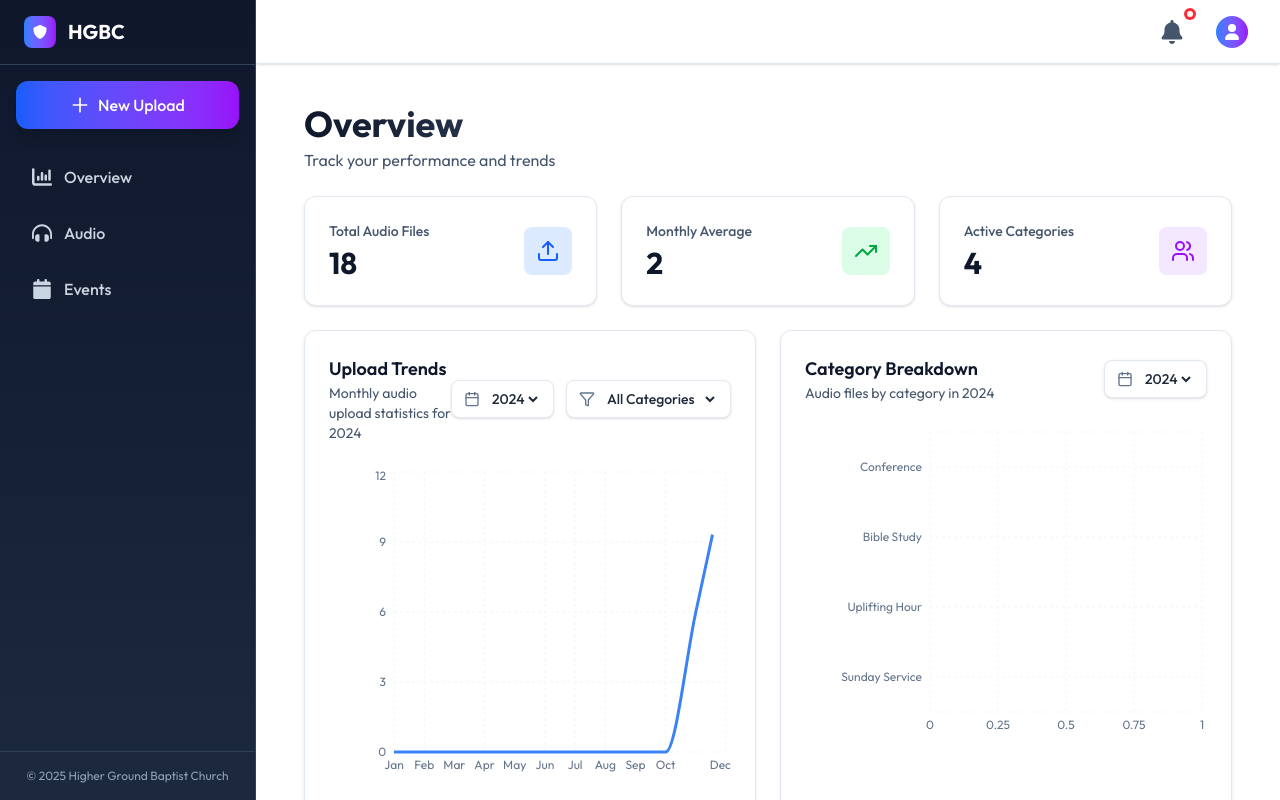
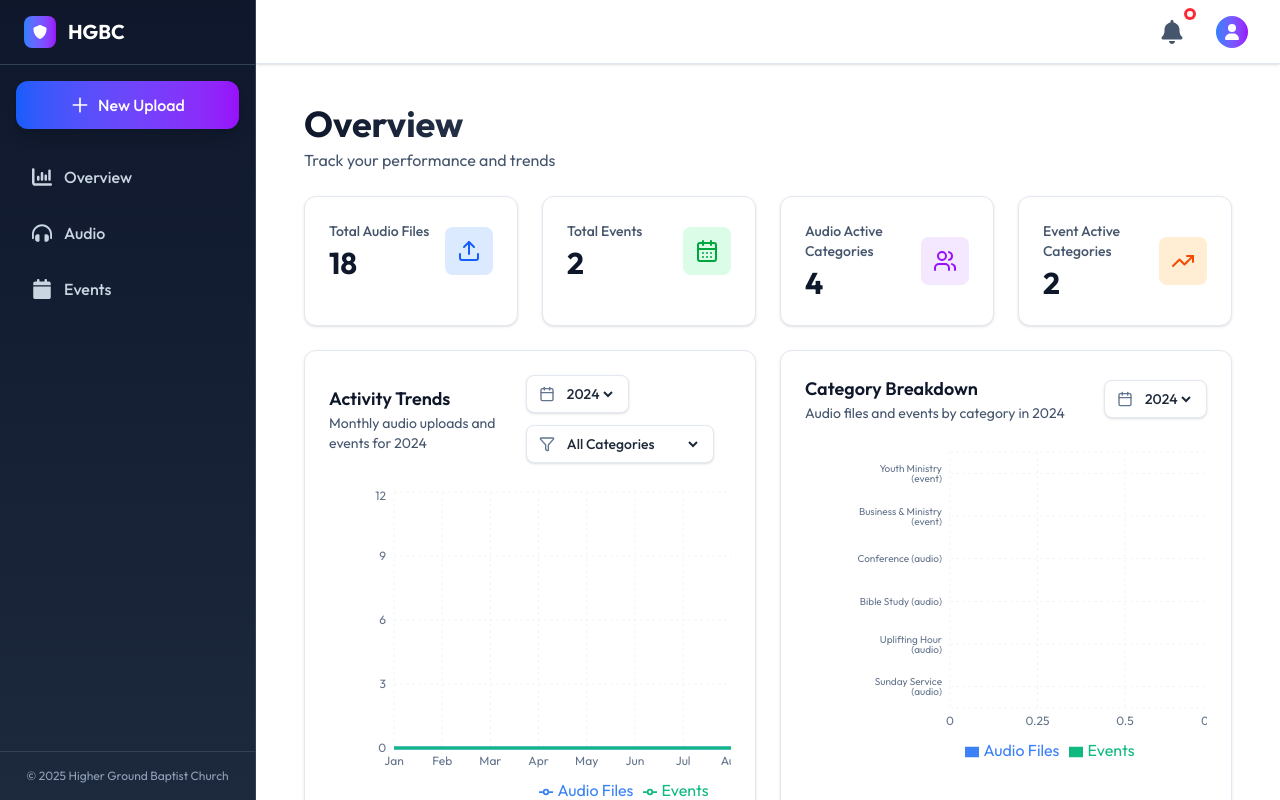
Before and after one commit to oluwaseyipd/hgbcinfluencers, a React (Vite) app: page /admin in a window 1280 px wide. Built offline with nearby package versions, Linux system fonts and the light colour scheme.

Commit message:
Added Event to overview and made chart responsive

```diff
--- /dev/null
+++ b/src/constants/dashboardEvents.jsx
@@ -0,0 +1,98 @@
+  // Mock events data
+  export const events = [
+    {
+      id: 1,
+      title: "Annual Leadership Conference 2025",
+      speaker: "Dr. John Maxwell",
+      type: "Conference",
+      date: "2025-07-15",
+      time: "09:00",
+      location: "Lagos Conference Center",
+      price: "₦25,000",
+      attendees: 250,
+      maxAttendees: 500,
+      status: "upcoming",
+      color: "blue",
+      description: "Join us for an inspiring leadership conference that will transform your ministry approach.",
+      image: "https://images.unsplash.com/photo-1540575467063-178a50c2df87?w=400&h=200&fit=crop"
+    },
+    {
+      id: 2,
+      title: "Youth Revival Night",
+      speaker: "Pastor Sarah Johnson",
+      type: "Revival",
+      date: "2025-06-20",
+      time: "18:00",
+      location: "Main Auditorium",
+      price: "Free",
+      attendees: 180,
+      maxAttendees: 300,
+      status: "upcoming",
+      color: "purple",
+      description: "A powerful night of worship and revival specifically designed for young people.",
+      image: "https://images.unsplash.com/photo-1511632765486-a01980e01a18?w=400&h=200&fit=crop"
+    },
+    {
+      id: 3,
+      title: "Community Outreach Program",
+      speaker: "Pastor Michael Brown",
+      type: "Evangelism",
+      date: "2025-08-10",
+      time: "14:00",
+      location: "City Center Plaza",
+      price: "₦5,000",
+      attendees: 95,
+      maxAttendees: 200,
+      status: "upcoming",
+      color: "green",
+      description: "Reaching out to our community with love and the gospel message.",
+      image: "https://images.unsplash.com/photo-1559027615-cd4628902d4a?w=400&h=200&fit=crop"
+    },
+    {
+      id: 4,
+      title: "Leadership Training Workshop",
+      speaker: "Dr. Patricia Williams",
+      type: "Leadership Training",
+      date: "2025-05-25",
+      time: "10:00",
+      location: "Training Hall B",
+      price: "₦15,000",
+      attendees: 45,
+      maxAttendees: 50,
+      status: "almost-full",
+      color: "orange",
+      description: "Intensive training program for emerging leaders in ministry.",
+      image: "https://images.unsplash.com/photo-1552664730-d307ca884978?w=400&h=200&fit=crop"
+    }
+  ];
+
+  export const colorMap = {
+    blue: {
+      bg: 'bg-blue-100',
+      text: 'text-blue-700',
+      border: 'border-blue-200',
+      gradient: 'from-blue-500 to-blue-600',
+      light: 'from-blue-50 to-blue-100'
+    },
+    purple: {
+      bg: 'bg-purple-100',
+      text: 'text-purple-700',
+      border: 'border-purple-200',
+      gradient: 'from-purple-500 to-purple-600',
+      light: 'from-purple-50 to-purple-100'
+    },
+    green: {
+      bg: 'bg-green-100',
+      text: 'text-green-700',
+      border: 'border-green-200',
+      gradient: 'from-green-500 to-green-600',
+      light: 'from-green-50 to-green-100'
+    },
+    orange: {
+      bg: 'bg-orange-100',
+      text: 'text-orange-700',
+      border: 'border-orange-200',
+      gradient: 'from-orange-500 to-orange-600',
+      light: 'from-orange-50 to-orange-100'
+    }
+  };
--- a/src/pages/dashboard/Events.jsx
+++ b/src/pages/dashboard/Events.jsx
@@ -2,6 +2,7 @@ import React, { useState, useEffect } from 'react';
 import { Calendar, MapPin, Clock, Users, ArrowRight, Search, Filter, Plus, Eye, Edit, Trash2, MoreVertical } from 'lucide-react';
 import { FaPlus, FaMagnifyingGlass, FaChevronDown, FaChevronLeft, FaChevronRight, FaPen , FaTrash, FaPlay, FaPause } from "react-icons/fa6";
 import { Link } from 'react-router-dom';
+import {events, colorMap} from "../../constants/dashboardEvents";
 
 const EventsDashboard = () => {
   const [searchTerm, setSearchTerm] = useState('');
@@ -15,104 +16,6 @@ const EventsDashboard = () => {
   const categories = ["Conference", "Leadership Training", "Revival", "Evangelism"];
   const years = ["2024", "2025"];
 
-  // Mock events data
-  const events = [
-    {
-      id: 1,
-      title: "Annual Leadership Conference 2025",
-      speaker: "Dr. John Maxwell",
-      type: "Conference",
-      date: "2025-07-15",
-      time: "09:00",
-      location: "Lagos Conference Center",
-      price: "₦25,000",
-      attendees: 250,
-      maxAttendees: 500,
-      status: "upcoming",
-      color: "blue",
-      description: "Join us for an inspiring leadership conference that will transform your ministry approach.",
-      image: "https://images.unsplash.com/photo-1540575467063-178a50c2df87?w=400&h=200&fit=crop"
-    },
-    {
-      id: 2,
-      title: "Youth Revival Night",
-      speaker: "Pastor Sarah Johnson",
-      type: "Revival",
-      date: "2025-06-20",
-      time: "18:00",
-      location: "Main Auditorium",
-      price: "Free",
-      attendees: 180,
-      maxAttendees: 300,
-      status: "upcoming",
-      color: "purple",
-      description: "A powerful night of worship and revival specifically designed for young people.",
-      image: "https://images.unsplash.com/photo-1511632765486-a01980e01a18?w=400&h=200&fit=crop"
-    },
-    {
-      id: 3,
-      title: "Community Outreach Program",
-      speaker: "Pastor Michael Brown",
-      type: "Evangelism",
-      date: "2025-08-10",
-      time: "14:00",
-      location: "City Center Plaza",
-      price: "₦5,000",
-      attendees: 95,
-      maxAttendees: 200,
-      status: "upcoming",
-      color: "green",
-      description: "Reaching out to our community with love and the gospel message.",
-      image: "https://images.unsplash.com/photo-1559027615-cd4628902d4a?w=400&h=200&fit=crop"
-    },
-    {
-      id: 4,
-      title: "Leadership Training Workshop",
-      speaker: "Dr. Patricia Williams",
-      type: "Leadership Training",
-      date: "2025-05-25",
-      time: "10:00",
-      location: "Training Hall B",
-      price: "₦15,000",
-      attendees: 45,
-      maxAttendees: 50,
-      status: "almost-full",
-      color: "orange",
-      description: "Intensive training program for emerging leaders in ministry.",
-      image: "https://images.unsplash.com/photo-1552664730-d307ca884978?w=400&h=200&fit=crop"
-    }
-  ];
-
-  const colorMap = {
-    blue: {
-      bg: 'bg-blue-100',
-      text: 'text-blue-700',
-      border: 'border-blue-200',
-      gradient: 'from-blue-500 to-blue-600',
-      light: 'from-blue-50 to-blue-100'
-    },
-    purple: {
-      bg: 'bg-purple-100',
-      text: 'text-purple-700',
-      border: 'border-purple-200',
-      gradient: 'from-purple-500 to-purple-600',
-      light: 'from-purple-50 to-purple-100'
-    },
-    green: {
-      bg: 'bg-green-100',
-      text: 'text-green-700',
-      border: 'border-green-200',
-      gradient: 'from-green-500 to-green-600',
-      light: 'from-green-50 to-green-100'
-    },
-    orange: {
-      bg: 'bg-orange-100',
-      text: 'text-orange-700',
-      border: 'border-orange-200',
-      gradient: 'from-orange-500 to-orange-600',
-      light: 'from-orange-50 to-orange-100'
-    }
-  };
 
   const calculateCountdown = (date, time) => {
     const eventDateTime = new Date(`${date}T${time}`);
--- a/src/pages/dashboard/Overview.jsx
+++ b/src/pages/dashboard/Overview.jsx
@@ -1,88 +1,152 @@
 import React, { useState, useMemo } from 'react';
-import { LineChart, Line, XAxis, YAxis, CartesianGrid, Tooltip, ResponsiveContainer, BarChart, Bar } from 'recharts';
-import { Calendar, Upload, TrendingUp, Users, Filter } from 'lucide-react';
-import { audioFiles } from '../../constants/latestSermon';
+import { LineChart, Line, XAxis, YAxis, CartesianGrid, Tooltip, ResponsiveContainer, BarChart, Bar, Legend } from 'recharts';
+import { Calendar, Upload, TrendingUp, Users, Filter, CalendarDays } from 'lucide-react';
+import {audioFiles} from '../../constants/latestSermon';
+// import {events} from "../../constants/dashboardEvents";
+
+
+const events = [
+  {
+    day: "7",
+    month: "NOV",
+    year: "2024",
+    title: "BISUM 2024 - Business & Investment Summit",
+    tag: "Business & Ministry",
+    date: "2024-11-07"
+  },
+  {
+    day: "15",
+    month: "DEC",
+    year: "2024",
+    title: "Youth Conference 2024",
+    tag: "Youth Ministry",
+    date: "2024-12-15"
+  },
+  {
+    day: "10",
+    month: "JAN",
+    year: "2025",
+    title: "New Year Prayer Summit",
+    tag: "Prayer & Worship",
+    date: "2025-01-10"
+  }
+];
+
 
 const Overview = () => {
   const [selectedYear, setSelectedYear] = useState('2024');
   const [selectedCategory, setSelectedCategory] = useState('all');
+  const [selectedDataType, setSelectedDataType] = useState('both'); // 'audio', 'events', 'both'
 
   // Process audio files data for visualization
-  const processedData = useMemo(() => {
+  const processedAudioData = useMemo(() => {
     return audioFiles.map(file => {
       const date = new Date(file.date);
       const month = date.toLocaleDateString('en-US', { month: 'short' });
-      const categoryKey = file.category.toLowerCase().replace(/\s+/g, '-');
 
       return {
         ...file,
         month,
-        categoryKey,
-        year: parseInt(file.year)
+        year: parseInt(file.year),
+        type: 'audio'
       };
     });
   }, []);
 
+  // Process events data for visualization
+  const processedEventsData = useMemo(() => {
+    return events.map(event => {
+      const date = new Date(event.date);
+      const month = date.toLocaleDateString('en-US', { month: 'short' });
+
+      return {
+        ...event,
+        month,
+        year: parseInt(event.year || new Date(event.date).getFullYear()),
+        category: event.tag,
+        type: 'event'
+      };
+    });
+  }, []);
+
+  // Combine both datasets
+  const allProcessedData = useMemo(() => {
+    return [...processedAudioData, ...processedEventsData];
+  }, [processedAudioData, processedEventsData]);
+
   // Get available years from the data
   const availableYears = useMemo(() => {
-    const years = [...new Set(processedData.map(item => item.year))].sort((a, b) => b - a);
+    const years = [...new Set(allProcessedData.map(item => item.year))].sort((a, b) => b - a);
     return years;
-  }, [processedData]);
+  }, [allProcessedData]);
 
   // Get available categories from the data
   const availableCategories = useMemo(() => {
-    const categories = [...new Set(processedData.map(item => item.category))];
+    const categories = [...new Set(allProcessedData.map(item => item.category))];
     return categories;
-  }, [processedData]);
+  }, [allProcessedData]);
 
   // Filter and aggregate data for line chart
   const chartData = useMemo(() => {
-    let filteredData = processedData.filter(item => item.year.toString() === selectedYear);
+    let filteredData = allProcessedData.filter(item => item.year.toString() === selectedYear);
 
     if (selectedCategory !== 'all') {
       filteredData = filteredData.filter(item => item.category === selectedCategory);
     }
 
-    // Group by month and count uploads
+    // Group by month and count uploads/events
     const monthlyData = filteredData.reduce((acc, item) => {
       const key = item.month;
       if (!acc[key]) {
-        acc[key] = { month: key, uploads: 0 };
+        acc[key] = { month: key, audio: 0, events: 0, total: 0 };
       }
-      acc[key].uploads += 1;
+
+      if (item.type === 'audio') {
+        acc[key].audio += 1;
+      } else if (item.type === 'event') {
+        acc[key].events += 1;
+      }
+      acc[key].total += 1;
       return acc;
     }, {});
 
     const months = ['Jan', 'Feb', 'Mar', 'Apr', 'May', 'Jun', 'Jul', 'Aug', 'Sep', 'Oct', 'Nov', 'Dec'];
-    return months.map(month => monthlyData[month] || { month, uploads: 0 });
-  }, [processedData, selectedYear, selectedCategory]);
+    return months.map(month => monthlyData[month] || { month, audio: 0, events: 0, total: 0 });
+  }, [allProcessedData, selectedYear, selectedCategory]);
 
   // Calculate stats
   const stats = useMemo(() => {
-    const currentYearData = processedData.filter(item => item.year.toString() === selectedYear);
-    const totalUploads = currentYearData.length;
-    const avgMonthly = Math.round(totalUploads / 12);
-    const categories = [...new Set(currentYearData.map(item => item.category))].length;
+    const currentYearAudio = processedAudioData.filter(item => item.year.toString() === selectedYear);
+    const currentYearEvents = processedEventsData.filter(item => item.year.toString() === selectedYear);
 
-    return { totalUploads, avgMonthly, categories };
-  }, [processedData, selectedYear]);
+    const totalAudio = currentYearAudio.length;
+    const totalEvents = currentYearEvents.length;
+    const audioCategories = [...new Set(currentYearAudio.map(item => item.category))].length;
+    const eventCategories = [...new Set(currentYearEvents.map(item => item.category))].length;
+
+    return { totalAudio, totalEvents, audioCategories, eventCategories };
+  }, [processedAudioData, processedEventsData, selectedYear]);
 
   // Category breakdown data
   const categoryData = useMemo(() => {
-    const currentYearData = processedData.filter(item => item.year.toString() === selectedYear);
+    const currentYearData = allProcessedData.filter(item => item.year.toString() === selectedYear);
     const breakdown = currentYearData.reduce((acc, item) => {
-      if (!acc[item.category]) {
-        acc[item.category] = 0;
+      const key = `${item.category} (${item.type})`;
+      if (!acc[key]) {
+        acc[key] = { category: key, audio: 0, events: 0, total: 0 };
       }
-      acc[item.category] += 1;
+
+      if (item.type === 'audio') {
+        acc[key].audio += 1;
+      } else if (item.type === 'event') {
+        acc[key].events += 1;
+      }
+      acc[key].total += 1;
       return acc;
     }, {});
 
-    return Object.entries(breakdown).map(([category, uploads]) => ({
-      category,
-      uploads
-    })).sort((a, b) => b.uploads - a.uploads);
-  }, [processedData, selectedYear]);
+    return Object.values(breakdown).sort((a, b) => b.total - a.total);
+  }, [allProcessedData, selectedYear]);
 
   return (
     <div className="p-4 mt-8 lg:p-6 space-y-6">
@@ -94,16 +158,15 @@ const Overview = () => {
           </h1>
           <p className="text-slate-600 mt-1">Track your performance and trends</p>
         </div>
-
       </div>
 
       {/* Stats Cards */}
-      <div className="grid grid-cols-1 md:grid-cols-3 gap-6">
+      <div className="grid grid-cols-1 md:grid-cols-4 gap-6">
         <div className="bg-white rounded-xl p-6 border border-slate-200 shadow-sm hover:shadow-md transition-shadow">
           <div className="flex items-center justify-between">
             <div>
               <p className="text-slate-600 text-sm font-medium">Total Audio Files</p>
-              <h2 className="text-3xl font-bold text-slate-900 mt-1">{stats.totalUploads}</h2>
+              <h2 className="text-3xl font-bold text-slate-900 mt-1">{stats.totalAudio}</h2>
             </div>
             <div className="bg-blue-100 p-3 rounded-lg">
               <Upload className="w-6 h-6 text-blue-600" />
@@ -114,11 +177,11 @@ const Overview = () => {
         <div className="bg-white rounded-xl p-6 border border-slate-200 shadow-sm hover:shadow-md transition-shadow">
           <div className="flex items-center justify-between">
             <div>
-              <p className="text-slate-600 text-sm font-medium">Monthly Average</p>
-              <h2 className="text-3xl font-bold text-slate-900 mt-1">{stats.avgMonthly}</h2>
+              <p className="text-slate-600 text-sm font-medium">Total Events</p>
+              <h2 className="text-3xl font-bold text-slate-900 mt-1">{stats.totalEvents}</h2>
             </div>
             <div className="bg-green-100 p-3 rounded-lg">
-              <TrendingUp className="w-6 h-6 text-green-600" />
+              <CalendarDays className="w-6 h-6 text-green-600" />
             </div>
           </div>
         </div>
@@ -126,11 +189,23 @@ const Overview = () => {
         <div className="bg-white rounded-xl p-6 border border-slate-200 shadow-sm hover:shadow-md transition-shadow">
           <div className="flex items-center justify-between">
             <div>
-              <p className="text-slate-600 text-sm font-medium">Active Categories</p>
-              <h2 className="text-3xl font-bold text-slate-900 mt-1">{stats.categories}</h2>
+              <p className="text-slate-600 text-sm font-medium">Audio Active Categories</p>
+              <h2 className="text-3xl font-bold text-slate-900 mt-1">{stats.audioCategories}</h2>
             </div>
             <div className="bg-purple-100 p-3 rounded-lg">
               <Users className="w-6 h-6 text-purple-600" />
+            </div>
+          </div>
+        </div>
+
+        <div className="bg-white rounded-xl p-6 border border-slate-200 shadow-sm hover:shadow-md transition-shadow">
+          <div className="flex items-center justify-between">
+            <div>
+              <p className="text-slate-600 text-sm font-medium">Event Active Categories</p>
+              <h2 className="text-3xl font-bold text-slate-900 mt-1">{stats.eventCategories}</h2>
+            </div>
+            <div className="bg-orange-100 p-3 rounded-lg">
+              <TrendingUp className="w-6 h-6 text-orange-600" />
             </div>
           </div>
         </div>
@@ -140,13 +215,14 @@ const Overview = () => {
       <div className="grid grid-cols-1 lg:grid-cols-2 gap-6">
         {/* Line Chart */}
         <div className="bg-white rounded-xl p-6 border border-slate-200 shadow-sm">
-          <div className="flex flex-col md:flex-row items-center justify-between mb-6">
+          <div className="flex flex-col lg:flex-row items-start lg:items-center justify-between mb-6 gap-4">
             <div>
-              <h3 className="text-lg font-semibold text-slate-900">Upload Trends</h3>
-              <p className="text-slate-600 text-sm">Monthly audio upload statistics for {selectedYear}</p>
+              <h3 className="text-lg font-semibold text-slate-900">Activity Trends</h3>
+              <p className="text-slate-600 text-sm">Monthly audio uploads and events for {selectedYear}</p>
             </div>
+
             {/* Filters */}
-        <div className="flex gap-3 items-center">
+            <div className="flex flex-wrap gap-3 items-center">
               <div className="flex items-center gap-2 bg-white rounded-lg px-3 py-2 border border-slate-200 shadow-sm">
                 <Calendar className="w-4 h-4 text-slate-500" />
                 <select
@@ -172,12 +248,12 @@ const Overview = () => {
                     <option key={category} value={category}>{category}</option>
                   ))}
                 </select>
-
               </div>
             </div>
           </div>
 
-          <div className="h-80">
+          <div className="overflow-x-auto">
+            <div className="min-w-[600px] h-80">
               <ResponsiveContainer width="100%" height="100%">
                 <LineChart data={chartData}>
                   <CartesianGrid strokeDasharray="3 3" stroke="#f1f5f9" />
@@ -202,25 +278,37 @@ const Overview = () => {
                       boxShadow: '0 4px 6px -1px rgba(0, 0, 0, 0.1)'
                     }}
                   />
+                  <Legend />
                   <Line
                     type="monotone"
-                  dataKey="uploads"
+                    dataKey="audio"
                     stroke="#3b82f6"
                     strokeWidth={3}
+                    name="Audio Files"
                     dot={{ fill: '#3b82f6', strokeWidth: 0, r: 4 }}
                     activeDot={{ r: 6, stroke: '#3b82f6', strokeWidth: 2, fill: 'white' }}
+                  />
+                  <Line
+                    type="monotone"
+                    dataKey="events"
+                    stroke="#10b981"
+                    strokeWidth={3}
+                    name="Events"
+                    dot={{ fill: '#10b981', strokeWidth: 0, r: 4 }}
+                    activeDot={{ r: 6, stroke: '#10b981', strokeWidth: 2, fill: 'white' }}
                   />
                 </LineChart>
               </ResponsiveContainer>
             </div>
           </div>
+        </div>
 
         {/* Category Breakdown */}
         <div className="bg-white rounded-xl p-6 border border-slate-200 shadow-sm">
-          <div className="flex flex-col md:flex-row items-center justify-between mb-6">
+          <div className="flex flex-col lg:flex-row items-start lg:items-center justify-between mb-6 gap-4">
             <div>
               <h3 className="text-lg font-semibold text-slate-900">Category Breakdown</h3>
-              <p className="text-slate-600 text-sm">Audio files by category in {selectedYear}</p>
+              <p className="text-slate-600 text-sm">Audio files and events by category in {selectedYear}</p>
             </div>
 
             <div className="flex items-center gap-2 bg-white rounded-lg px-3 py-2 border border-slate-200 shadow-sm">
@@ -237,7 +325,8 @@ const Overview = () => {
             </div>
           </div>
 
-          <div className="h-80">
+          <div className="overflow-x-auto">
+            <div className="min-w-[500px] h-80">
               <ResponsiveContainer width="100%" height="100%">
                 <BarChart data={categoryData} layout="horizontal">
                   <CartesianGrid strokeDasharray="3 3" stroke="#f1f5f9" />
@@ -252,10 +341,10 @@ const Overview = () => {
                     type="category"
                     dataKey="category"
                     stroke="#64748b"
-                  fontSize={12}
+                    fontSize={10}
                     tickLine={false}
                     axisLine={false}
-                  width={120}
+                    width={140}
                   />
                   <Tooltip
                     contentStyle={{
@@ -265,13 +354,22 @@ const Overview = () => {
                       boxShadow: '0 4px 6px -1px rgba(0, 0, 0, 0.1)'
                     }}
                   />
+                  <Legend />
                   <Bar
-                  dataKey="uploads"
-                  fill="#8b5cf6"
-                  radius={[0, 4, 4, 0]}
+                    dataKey="audio"
+                    fill="#3b82f6"
+                    name="Audio Files"
+                    radius={[0, 2, 2, 0]}
+                  />
+                  <Bar
+                    dataKey="events"
+                    fill="#10b981"
+                    name="Events"
+                    radius={[0, 2, 2, 0]}
                   />
                 </BarChart>
               </ResponsiveContainer>
+            </div>
           </div>
         </div>
       </div>
```
Lines whose indentation alone changed are shown as unchanged.
